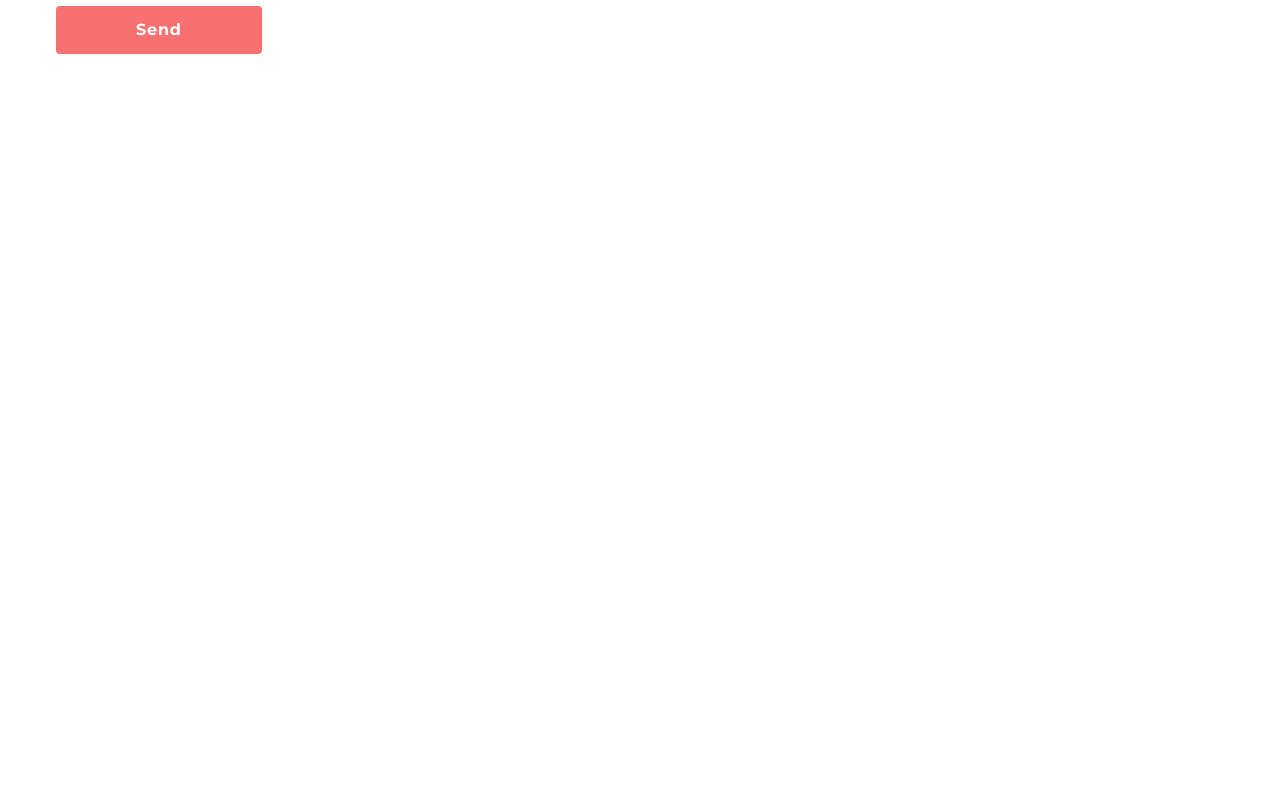
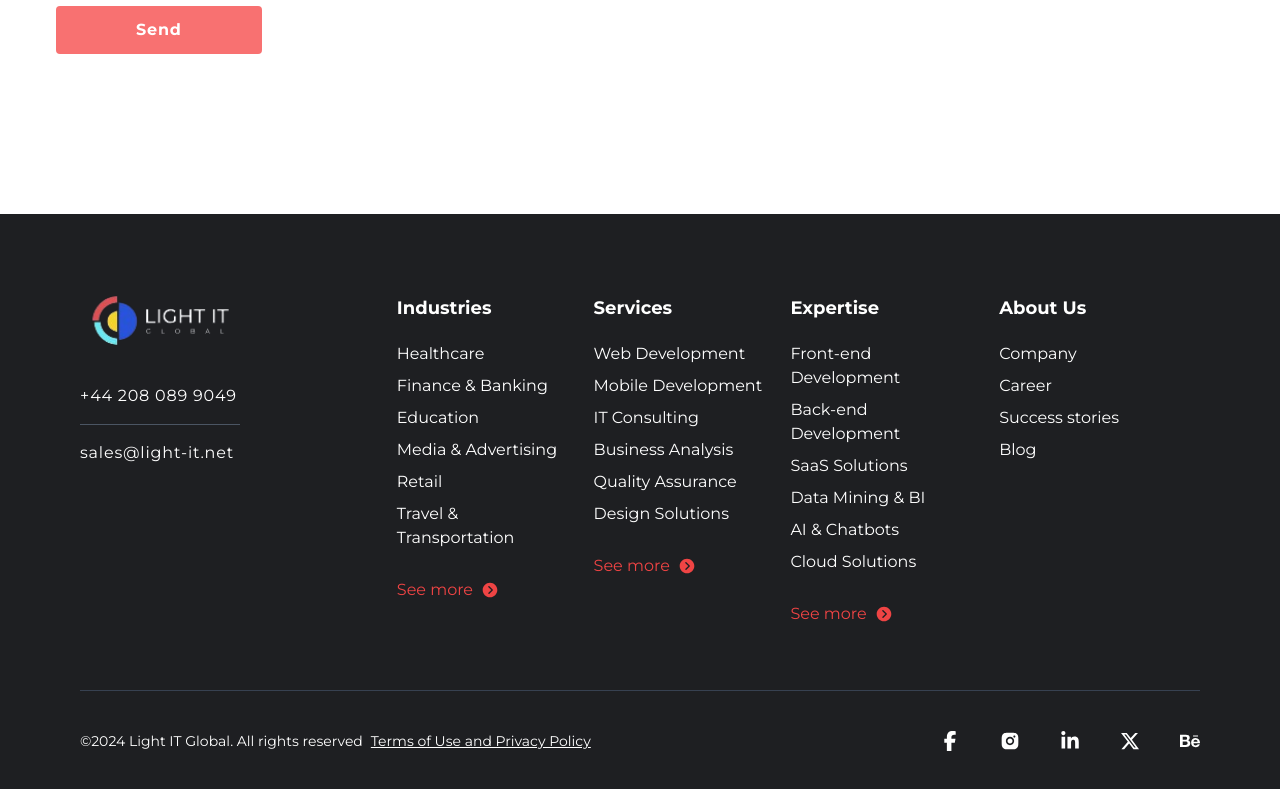
Before and after one commit to hanif365/lightit, a Next.js app: page / in a window 1280 px wide. Shown: the part 6148-6937 px from the top of the page. Before the commit the page ends 6266 px from the top, so only its background shows below. Built offline with nearby package versions, Linux system fonts and the light colour scheme.

Commit message:
res: make responsive of footer section

```diff
--- a/src/app/layout.js
+++ b/src/app/layout.js
@@ -17,7 +17,7 @@ export default function RootLayout({ children }) {
       <body className={montserrat.className}>
         <Navbar />
         {children}
-        {/* <Footer /> */}
+        <Footer />
       </body>
     </html>
   );
--- a/src/components/Shared/Footer/Footer.jsx
+++ b/src/components/Shared/Footer/Footer.jsx
@@ -17,9 +17,9 @@ const Footer = () => {
 
   if (!pathname.startsWith("/dashboard")) {
     return (
-      <div className="mt-24 bg-[#1e1f22] lg:px-20 2xl:px-60 pt-20 print:hidden">
+      <div className="mt-24 bg-[#1e1f22] px-5 lg:px-20 2xl:px-60 pt-20 print:hidden">
         <div className="flex flex-col lg:flex-row border-b border-gray-700 pb-16 ">
-          <div className="flex-auto lg:w-32 px-10 lg:px-0">
+          <div className="flex-auto lg:w-32 px-5 lg:px-0">
             <div className="flex">
               <Image
                 src="/lightit_logo.png"
@@ -39,7 +39,7 @@ const Footer = () => {
             </p>
           </div>
 
-          <div className="flex-1 px-10 lg:px-2">
+          <div className="flex-1 px-10 lg:px-2 hidden lg:block">
             <h4 className="text-white text-lg font-bold pb-5">Industries</h4>
             <ul className="text-[#fff] space-y-2">
               <li>
@@ -105,7 +105,7 @@ const Footer = () => {
               </li>
             </ul>
           </div>
-          <div className="flex-1 px-10 lg:px-2">
+          <div className="flex-1 px-10 lg:px-2 hidden lg:block">
             <h4 className="text-white text-lg font-bold pb-5">Services</h4>
             <ul className="text-[#fff] space-y-2">
               <li>
@@ -170,7 +170,7 @@ const Footer = () => {
               </li>
             </ul>
           </div>
-          <div className="flex-1 px-10 lg:px-2">
+          <div className="flex-1 px-10 lg:px-2 hidden lg:block">
             <h4 className="text-white text-lg font-bold pb-5">Expertise</h4>
             <ul className="text-[#fff] space-y-2">
               <li>
@@ -235,7 +235,7 @@ const Footer = () => {
               </li>
             </ul>
           </div>
-          <div className="flex-1 px-10 lg:px-5">
+          <div className="flex-1 px-10 lg:px-5 hidden lg:block">
             <h4 className="text-white text-lg font-bold pb-5">About Us</h4>
             <ul className="text-[#fff] space-y-2">
               <li>
@@ -273,22 +273,21 @@ const Footer = () => {
             </ul>
           </div>
         </div>
-        <div className="flex justify-between py-10">
-          <p className="text-[#fff] text-sm">
+        <div className="flex flex-col-reverse lg:flex-row justify-between py-10">
+          <p className="text-[#fff] text-sm text-center lg:text-right">
             &copy;{new Date().getFullYear()} Light IT Global. All rights
-            reserved |
+            reserved
             <Link
               href=""
-              target="_blank"
               rel="noopener noreferrer"
-              className="underline pl-2"
+              className="underline pl-2 block md:inline"
             >
               Terms of Use and Privacy Policy
             </Link>
           </p>
 
-          <div>
-            <div className="flex space-x-10">
+          <div className="pb-10 lg:pb-0">
+            <div className="flex space-x-10 justify-center">
               <Link href="" rel="noopener noreferrer">
                 <FaFacebookF
                   style={{ width: "20px", height: "20px" }}
```
